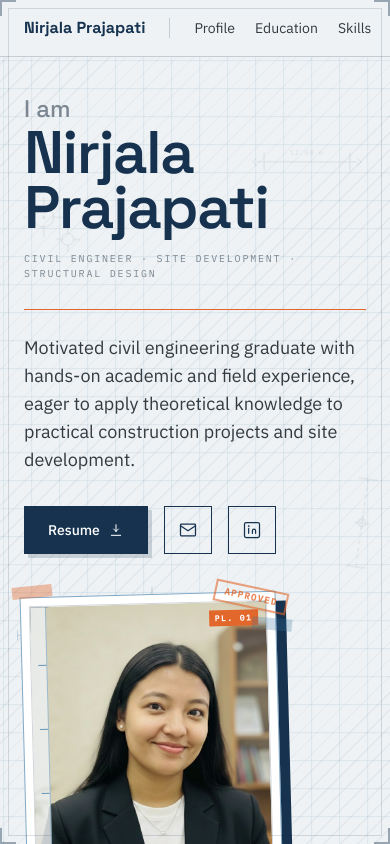
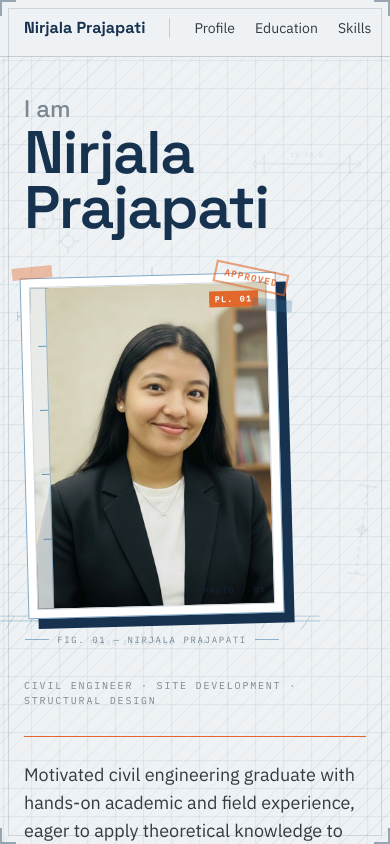
Before and after one commit to Pradipti7/NirzalaPP, a React (Vite) app: page / in a window 390 px wide. Shown: the top 844 px of the page. Built offline with nearby package versions, Linux system fonts and the light colour scheme.

Commit message:
Movie view photo edit

```diff
--- a/src/components/Hero.jsx
+++ b/src/components/Hero.jsx
@@ -88,8 +88,8 @@ export default function Hero() {
       </div>
 
       <div className="relative z-10 mx-auto max-w-5xl px-6 pb-16 pt-4 sm:px-10 sm:pb-24 sm:pt-8">
-        <div className="mt-6 grid grid-cols-1 items-stretch gap-10 md:grid-cols-[minmax(0,1fr)_auto] md:gap-6">
-          <div className="relative order-1 flex min-w-0 flex-col md:order-2">
+        <div className="mt-6 grid grid-cols-1 items-stretch gap-0 md:grid-cols-[minmax(0,1fr)_auto] md:gap-6">
+          <div className="relative min-w-0 contents md:order-2 md:flex md:flex-col">
             <div
               aria-hidden="true"
               className="pointer-events-none absolute inset-y-0 left-0 hidden w-6 -translate-x-full -ml-2 md:block"
@@ -119,7 +119,7 @@ export default function Hero() {
               </span>
             </div>
 
-            <h1 className="font-display font-semibold text-blueprint-ink tracking-tight leading-[0.92] text-6xl sm:text-8xl text-balance">
+            <h1 className="order-1 font-display font-semibold text-blueprint-ink tracking-tight leading-[0.92] text-6xl sm:text-8xl text-balance md:order-none">
               <span className="block text-2xl sm:text-4xl font-medium text-blueprint-steel tracking-normal leading-none opacity-0 [animation:fadeup_0.5s_ease-out_0.1s_forwards]">
                 I am
               </span>
@@ -132,19 +132,19 @@ export default function Hero() {
               </span>
             </h1>
 
-            <p className="mt-4 font-mono text-[10px] uppercase tracking-[0.18em] text-blueprint-steel opacity-0 animate-fadein sm:text-[11px]">
+            <p className="order-3 mt-8 font-mono text-[10px] uppercase tracking-[0.18em] text-blueprint-steel opacity-0 animate-fadein sm:text-[11px] md:order-none md:mt-4">
               Civil engineer · Site development · Structural design
             </p>
 
-            <div className="mt-7 h-px bg-blueprint-line/40 relative w-full max-w-xl overflow-hidden">
+            <div className="relative order-3 mt-7 h-px w-full max-w-xl overflow-hidden bg-blueprint-line/40 md:order-none">
               <div className="absolute inset-y-0 left-0 h-px bg-flag animate-drawline" />
             </div>
 
-            <p className="mt-6 max-w-xl text-lg text-blueprint-graphite opacity-0 animate-fadein">
+            <p className="order-3 mt-6 max-w-xl text-lg text-blueprint-graphite opacity-0 animate-fadein md:order-none">
               Motivated civil engineering graduate with hands-on academic and field experience, eager to apply theoretical knowledge to practical construction projects and site development.
             </p>
 
-            <div className="mt-auto flex flex-wrap gap-4 pt-8 opacity-0 animate-fadein">
+            <div className="order-4 mt-auto flex flex-wrap gap-4 pt-8 opacity-0 animate-fadein md:order-none">
               <a
                 href="RESUME_NIRJALA%20PRAJAPATI.pdf"
                 download
@@ -184,7 +184,7 @@ export default function Hero() {
           </div>
 
           {/* portrait */}
-          <div className="relative order-2 flex w-64 flex-col sm:w-72 md:order-3 md:w-80 md:justify-self-end">
+          <div className="relative order-2 mt-10 flex w-64 flex-col sm:w-72 md:order-3 md:mt-0 md:w-80 md:justify-self-end">
             {/* washi tape — peeled corner strips */}
             <span
               aria-hidden="true"
```
